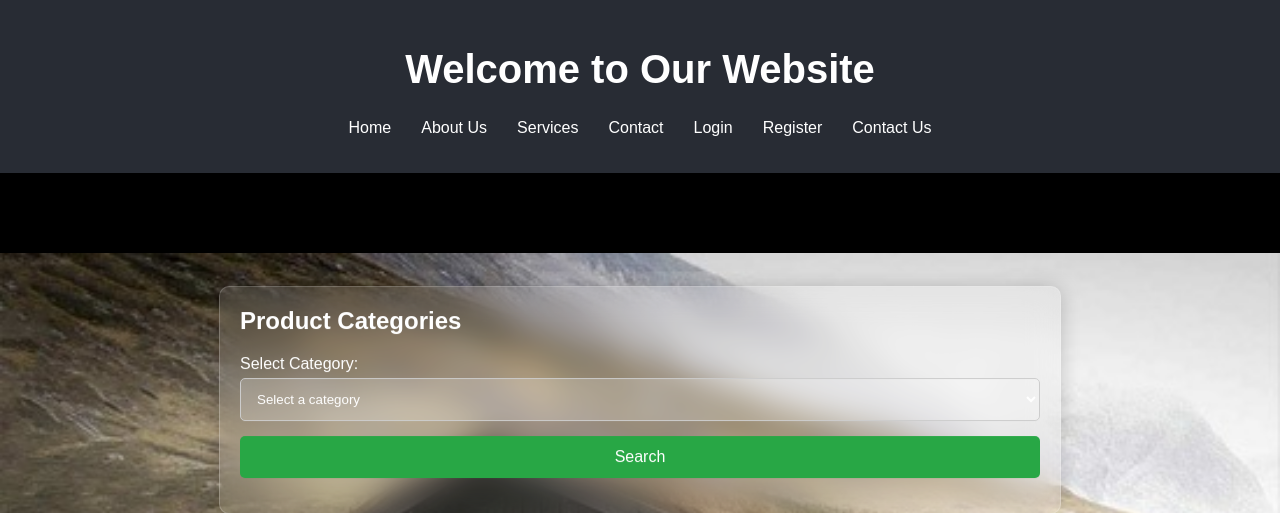
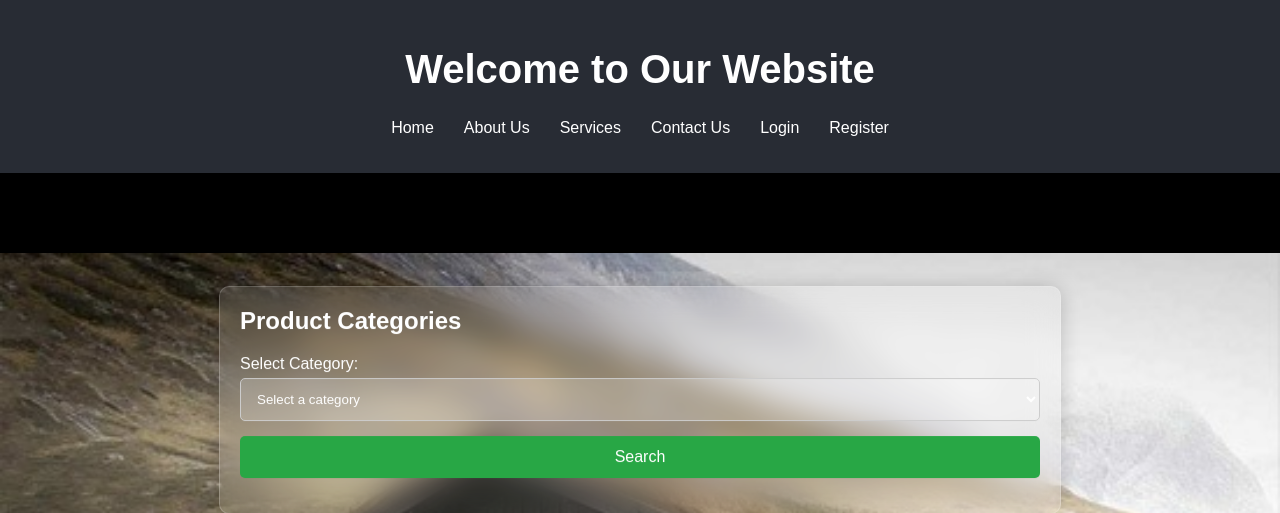
Before and after one commit to Krishna-432001/codeigniter_shopping1, a CodeIgniter 4 app: the page made by app/Views/frontend/home.php in a window 1280 px wide. Shown: the top 513 px of the page. Run offline with PHP 8.4 and a stand-in for CodeIgniter, Linux system fonts and the light colour scheme; the template is opened without the code that fills it, so the values that code supplies are empty; some libraries are stand-ins or nearby versions.

Commit message:
contcact and service route added

```diff
--- a/app/Views/frontend/layout/header.php
+++ b/app/Views/frontend/layout/header.php
@@ -10,10 +10,10 @@
                     <a href="<?= base_url('frontend/about') ?>" style="color: white; text-decoration: none;">About Us</a>
                 </li>
                 <li style="margin: 0 15px;">
-                    <a href="<?= base_url('services') ?>" style="color: white; text-decoration: none;">Services</a>
+                    <a href="<?= base_url('frontend/services') ?>" style="color: white; text-decoration: none;">Services</a>
                 </li>
                 <li style="margin: 0 15px;">
-                    <a href="<?= base_url('contact') ?>" style="color: white; text-decoration: none;">Contact</a>
+                    <a href="<?= base_url('frontend/contact') ?>" style="color: white; text-decoration: none;">Contact Us</a>
                 </li>
                 <li style="margin: 0 15px;">
                 <a href="<?= base_url('frontend/login') ?>" style="color: white; text-decoration: none;">Login</a>
@@ -22,9 +22,6 @@
                 <li style="margin: 0 15px;">
                     <a href="<?= base_url('register') ?>" style="color: white; text-decoration: none;">Register</a>
                 </li>
-                <li style="margin: 0 15px;">
-                    <a href="<?= base_url('contact') ?>" style="color: white; text-decoration: none;">Contact Us</a>
-                </li>
             </ul>
         </nav>
     </div>
```
